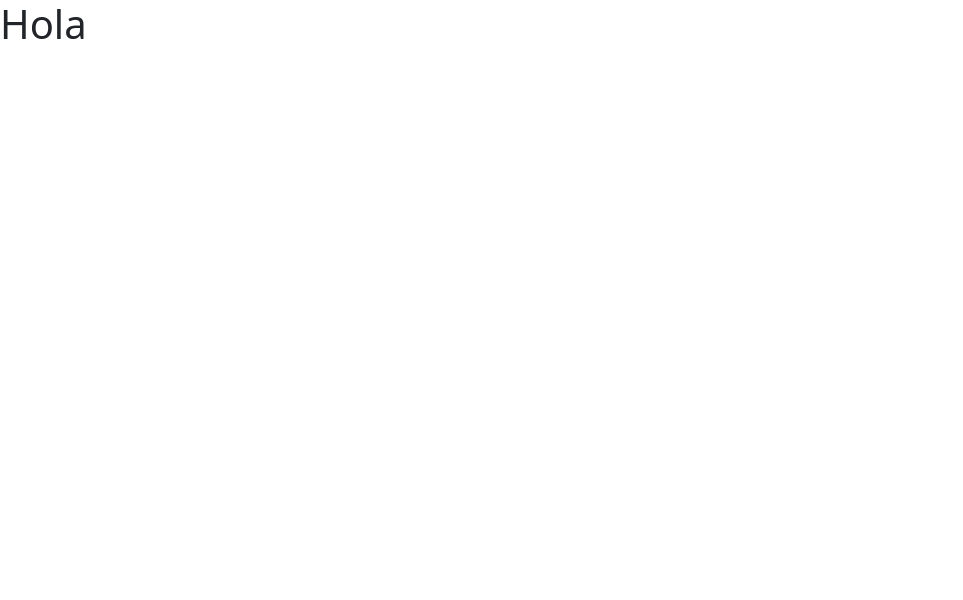
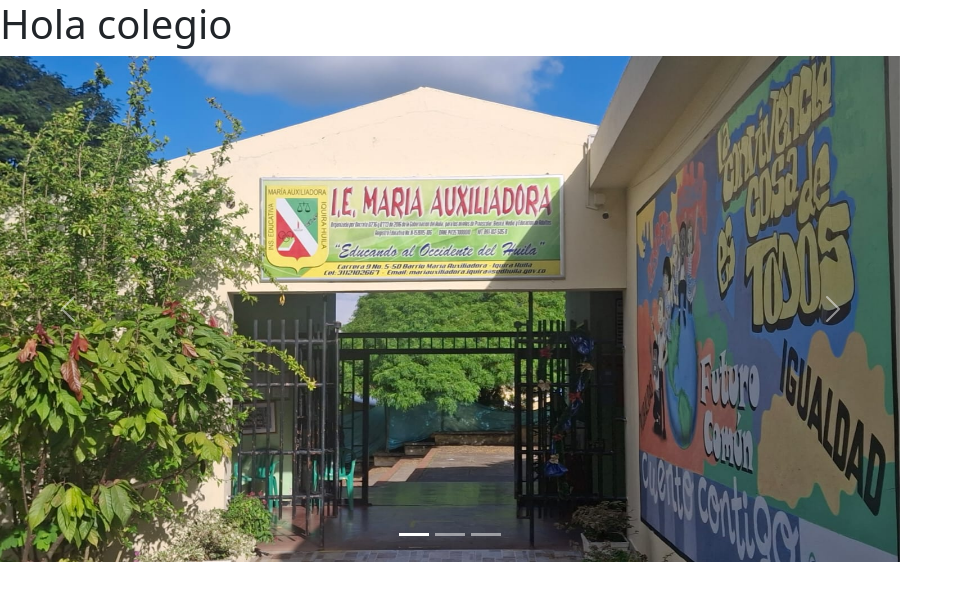
Before and after one commit to Juan-Silva-Laguna/practica-iquira, a plain HTML site: page index.html in a window 1280 px wide. Shown: the whole page, without its empty margins (0-963 px from the left). Drawn offline with Linux system fonts and the light colour scheme.

Commit message:
nueva version

```diff
--- /dev/null
+++ b/assets/css/index.css
@@ -0,0 +1,4 @@
+.contenedorsito {
+  width: 900px;
+  height: 900px;
+}
--- a/index.html
+++ b/index.html
@@ -1,13 +1,71 @@
 <!DOCTYPE html>
 <html lang="en">
-<head>
-    <meta charset="UTF-8">
-    <meta name="viewport" content="width=device-width, initial-scale=1.0">
-    <title>Document</title>
-    <link rel="stylesheet" href="./assets/css/bootstrap.css">
-</head>
-<body>
-    <h1>Hola</h1>
-    <link rel="stylesheet" href="./assets/js/bootstrap.js">
-</body>
+  <head>
+    <meta charset="UTF-8" />
+    <meta name="viewport" content="width=device-width, initial-scale=1.0" />
+    <title>pagina colegio</title>
+    <link rel="stylesheet" href="assets/css/bootstrap.css" />
+    <link rel="stylesheet" href="assets/css/index.css" />
+  </head>
+  <body>
+    <h1>Hola colegio</h1>
+
+    <div class="contenedorsito">
+      <div id="carouselExampleIndicators" class="carousel slide">
+        <div class="carousel-indicators">
+          <button
+            type="button"
+            data-bs-target="#carouselExampleIndicators"
+            data-bs-slide-to="0"
+            class="active"
+            aria-current="true"
+            aria-label="Slide 1"
+          ></button>
+          <button
+            type="button"
+            data-bs-target="#carouselExampleIndicators"
+            data-bs-slide-to="1"
+            aria-label="Slide 2"
+          ></button>
+          <button
+            type="button"
+            data-bs-target="#carouselExampleIndicators"
+            data-bs-slide-to="2"
+            aria-label="Slide 3"
+          ></button>
+        </div>
+        <div class="carousel-inner">
+          <div class="carousel-item active">
+            <img src="assets/img/img01.jpeg" class="d-block w-100" alt="..." />
+          </div>
+          <div class="carousel-item">
+            <img src="assets/img/img01.jpeg" class="d-block w-100" alt="..." />
+          </div>
+          <div class="carousel-item">
+            <img src="assets/img/img01.jpeg" class="d-block w-100" alt="..." />
+          </div>
+        </div>
+        <button
+          class="carousel-control-prev"
+          type="button"
+          data-bs-target="#carouselExampleIndicators"
+          data-bs-slide="prev"
+        >
+          <span class="carousel-control-prev-icon" aria-hidden="true"></span>
+          <span class="visually-hidden">Previous</span>
+        </button>
+        <button
+          class="carousel-control-next"
+          type="button"
+          data-bs-target="#carouselExampleIndicators"
+          data-bs-slide="next"
+        >
+          <span class="carousel-control-next-icon" aria-hidden="true"></span>
+          <span class="visually-hidden">Next</span>
+        </button>
+      </div>
+    </div>
+
+    <script src="assets/js/bootstrap.js"></script>
+  </body>
 </html>
```
Also changed, not shown: assets/img/img01.jpeg (added), assets/img/logo.jpg (added).
